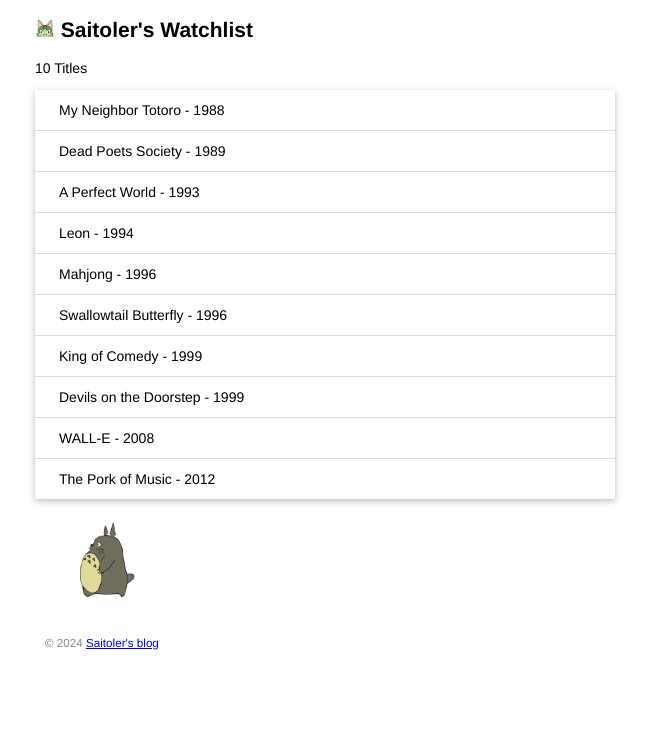
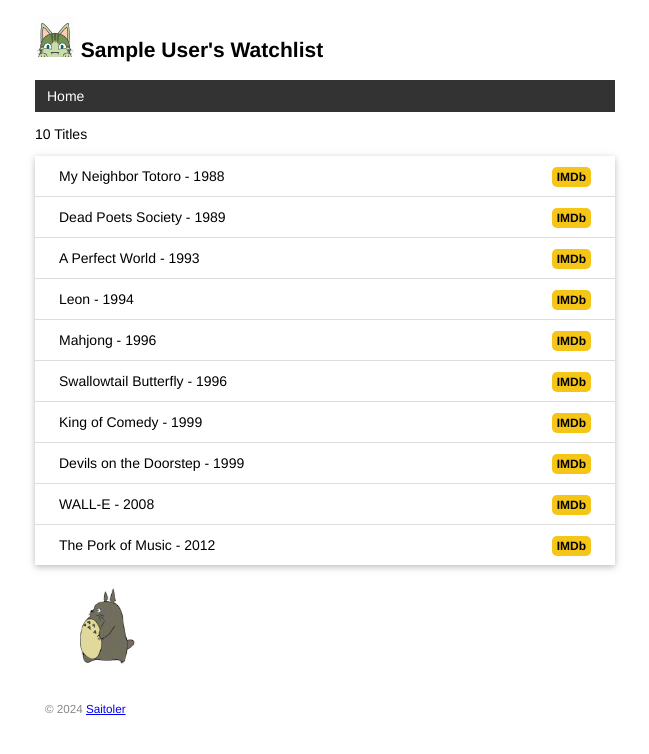
Before and after one commit to Saitoler/watchlist, a Flask app: page / in a window 1280 px wide. Shown: the top 754 px of the page, without its empty margins (315-964 px from the left). Run offline with Flask 3, Linux system fonts and the light colour scheme; tables that the repository leaves empty hold one stand-in row (values such as "Sample post").

Commit message:
添加统一404错误处理页，并将页面使用模板来进行治理

```diff
--- a/app.py
+++ b/app.py
@@ -27,6 +27,7 @@ movies = [
     {'title': 'WALL-E', 'year': '2008'},
     {'title': 'The Pork of Music', 'year': '2012'},
 ]
+
 
 # 创建数据库模型
 class User(db.Model):  # 表名将会是 user (自动生成，小写处理)
@@ -77,6 +78,19 @@ def index():  # put application's code here
     return render_template('index.html', name=name, movies=movies)
 
 
+# 404处理函数， 作为统一的 404 错误页面进行返回
+@app.errorhandler(404)
+def page_not_found(e):
+    return render_template('404.html'), 404
+
+
+# 这个装饰器可以注册一个模板上下文处理函数， 对于多个模板内都需要使用的变量就不需要在每个模板里重复去查询了
+@app.context_processor
+def get_user_info():
+    user = User.query.first()
+    return dict(user=user)  # 这里需要返回一个字典类型，相当于 return {"user": user}
+
+
 @app.route('/home')
 def home():  # put application's code here
     return '这是 watchlist 的 home 页面！'
--- a/static/style.css
+++ b/static/style.css
@@ -16,7 +16,7 @@ footer {
 
 /* 头像 */
 .avatar {
-    width: 20px;
+    width: 40px;
 }
 
 /* 电影列表 */
@@ -46,3 +46,41 @@ footer {
     margin: 0 0;
     height: 100px;
 }
+
+.float-right {
+    float: right;
+}
+
+nav ul {
+    list-style-type: none;
+    margin: 0;
+    padding: 0;
+    overflow: hidden;
+    background-color: #333;
+}
+
+nav li {
+    float: left;
+}
+
+nav li a {
+    display: block;
+    color: white;
+    text-align: center;
+    padding: 8px 12px;
+    text-decoration: none;
+}
+
+nav li a:hover {
+    background-color: #111;
+}
+
+.imdb {
+    font-size: 12px;
+    font-weight: bold;
+    color: black;
+    text-decoration: none;
+    background: #F5C518;
+    border-radius: 5px;
+    padding: 3px 5px;
+}
--- /dev/null
+++ b/templates/base.html
@@ -0,0 +1,34 @@
+<!DOCTYPE html>
+<html lang="en">
+
+<head>
+    {% block head %}
+        <meta charset="utf-8">
+        <meta name="viewport" content="width=device-width, initial-scale=1.0">
+        <title>{{ user.name }}'s Watchlist</title>
+        <link rel="icon" href="{{ url_for('static', filename='favicon.ico') }}">
+        <link rel="stylesheet" href="{{ url_for('static', filename='style.css') }}">
+    {% endblock %}
+</head>
+    <body>
+        <div class="container">
+            <h2>
+                <img alt="Avatar" class="avatar" src="{{ url_for('static', filename='images/avatar.png') }}">
+                {{ user.name }}'s Watchlist
+            </h2>
+
+            <nav>
+                <ul>
+                    <li><a href="{{ url_for('index') }}">Home</a></li>
+                </ul>
+            </nav>
+
+            {% block content %}{% endblock %}
+
+            <footer>
+                <small>&copy; 2024 <a href="https://saitoler.github.com">Saitoler</a></small>
+            </footer>
+        </div>
+    </body>
+
+</html>
--- a/templates/index.html
+++ b/templates/index.html
@@ -1,30 +1,50 @@
-<!DOCTYPE html>
-<html lang="en">
-    <head>
-        <meta charset="utf-8">
-        <title>{{ name }}'s Watchlist</title>
-        <link rel="icon" href="{{ url_for('static', filename='favicon.ico') }}">
-        <link rel="stylesheet" href="{{ url_for('static', filename='style.css') }}" type="text/css">
-    </head>
+{#<!DOCTYPE html>#}
+{#<html lang="en">#}
+{#    <head>#}
+{#        <meta charset="utf-8">#}
+{#        <title>{{ name }}'s Watchlist</title>#}
+{#        <link rel="icon" href="{{ url_for('static', filename='favicon.ico') }}">#}
+{#        <link rel="stylesheet" href="{{ url_for('static', filename='style.css') }}" type="text/css">#}
+{#    </head>#}
+{##}
+{#    <body>#}
+{#        <div class="container">#}
+{#            <h2>#}
+{#                <img class="avatar" alt="Avatar" src="{{ url_for('static', filename='images/avatar.png') }}">#}
+{#                {{ name }}'s Watchlist#}
+{#            </h2>#}
+            {# 使用 length 过滤器获取 Movies 变量的长度 #}
+{#            <p>{{ movies|length }} Titles</p>#}
+{#            <ul class="movie-list">#}
+{#                {% for movie in movies %} {# 迭代 movies 变量来进行处理 #}
+{#                    <li>{{ movie.title }} - {{ movie.year }}</li> {# 相当于取值 movie['title'] #}
+{#                {% endfor %}#}
+{#            </ul>#}
+{##}
+{#            <img class="totoro" alt="Walking totora" src="{{ url_for('static', filename='images/totoro.gif') }}">#}
+{#            <footer>#}
+{#                <small>&copy; 2024 <a href="https://saitoler.github.io">Saitoler's blog</a></small>#}
+{#            </footer>#}
+{#        </div>#}
+{#    </body>#}
+{#</html>#}
 
-    <body>
-        <div class="container">
-            <h2>
-                <img class="avatar" alt="Avatar" src="{{ url_for('static', filename='images/avatar.png') }}">
-                {{ name }}'s Watchlist
-            </h2>
-            {# 使用 length 过滤器获取 Movies 变量的长度 #}
-            <p>{{ movies|length }} Titles</p>
-            <ul class="movie-list">
-                {% for movie in movies %} {# 迭代 movies 变量来进行处理 #}
-                    <li>{{ movie.title }} - {{ movie.year }}</li> {# 相当于取值 movie['title'] #}
-                {% endfor %}
-            </ul>
 
-            <img class="totoro" alt="Walking totora" src="{{ url_for('static', filename='images/totoro.gif') }}">
-            <footer>
-                <small>&copy; 2024 <a href="https://saitoler.github.io">Saitoler's blog</a></small>
-            </footer>
-        </div>
-    </body>
-</html>
+
+
+{% extends 'base.html' %}
+{% block content %}
+<p> {{ movies|length }} Titles</p>
+<ul class='movie-list'>
+    {% for movie in movies %}
+    <li>
+        {{ movie.title}} - {{ movie.year }}
+        <span class='float-right'>
+            <a class="imdb" href="https://www.imdb.com/find?q={{ movie.title }}" target="_blank" title="Find this movie on Imdb">IMDb</a>
+        </span>
+    </li>
+    {% endfor %}
+</ul>
+
+<img alt="Walking Totoro" class="totoro" src="{{ url_for('static', filename='images/totoro.gif') }}" title="to~to~to">
+{% endblock %}
```
Also changed, not shown: templates/404.html (added, +40 -0 lines).
